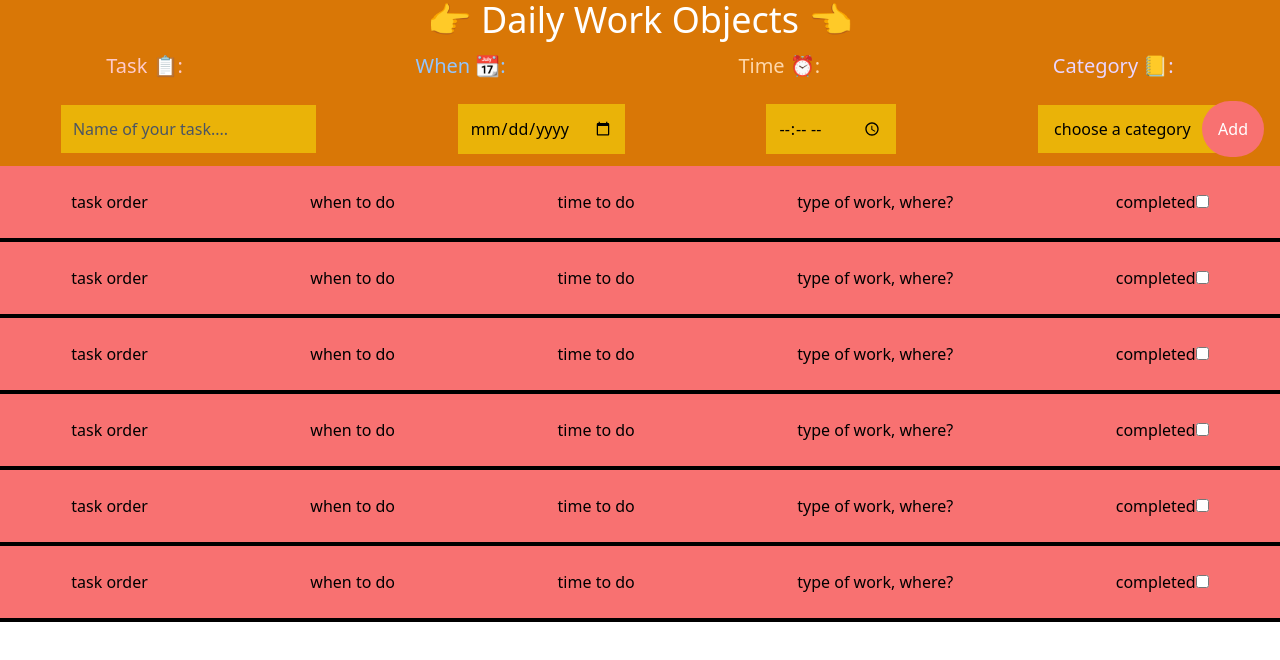
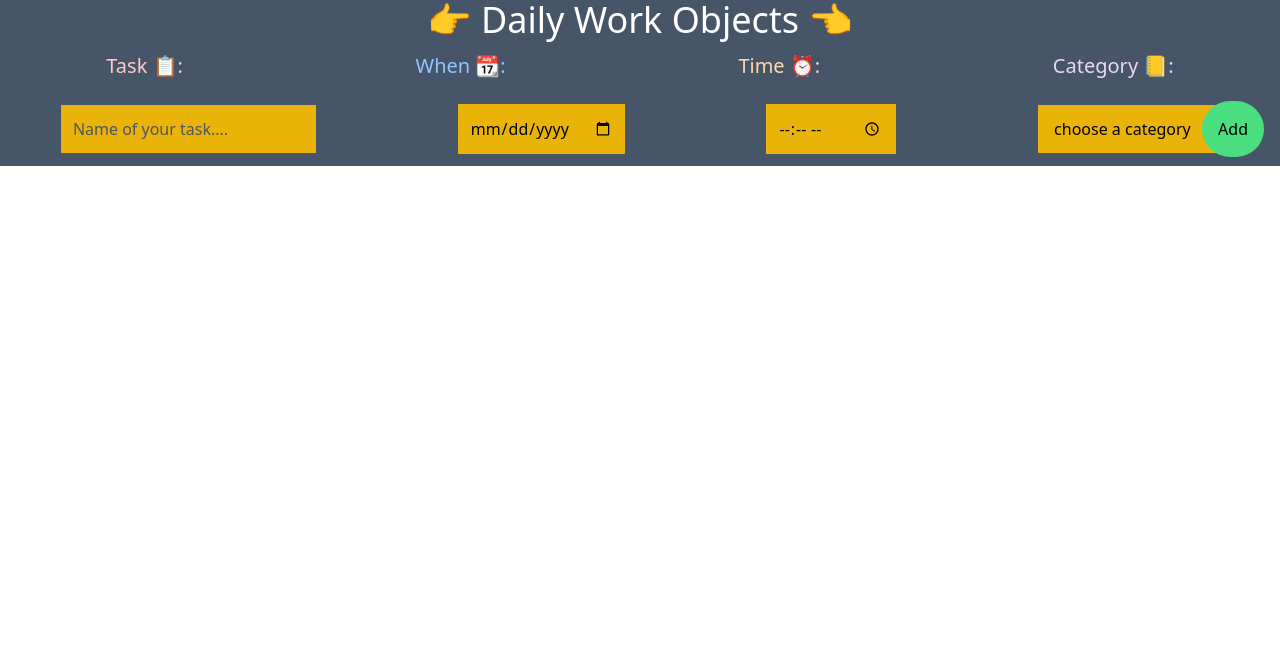
Before and after one commit to abdilatiiif/miniReactChallenges, a React (Vite) app: page / in a window 1280 px wide. Shown: the top 660 px of the page. Built offline with nearby package versions, Linux system fonts and the light colour scheme.

Commit message:
Todolist with add and remove btn, ferdig

```diff
--- a/src/Form.jsx
+++ b/src/Form.jsx
@@ -1,8 +1,33 @@
-import { useState } from "react";
+import { useState, useRef } from "react";
 import Item from "./Item.jsx";
 
 export default function Form() {
-  const [taskItem, setTaskItem] = useState([]);
+  const [taskItems, setTaskItems] = useState([
+    /*
+    {
+      task: "ringe mor",
+      when: "2025-01-12",
+      time: "10:10",
+      category: "jobb",
+      id: 192,
+    },
+    {
+      task: "hente bil fra oslo",
+      when: "2026-02-12",
+      time: "17:10",
+      category: "fritid",
+      id: 132,
+    },
+    {
+      task: "spille spill",
+      when: "2028-01-12",
+      time: "09:10",
+      category: "fritid",
+      id: 112,
+    },
+    */
+  ]);
+  const formRef = useRef(null);
 
   function taskInfo(event) {
     event.preventDefault();
@@ -13,13 +38,38 @@ export default function Form() {
     const when = formData.get("when");
     const time = formData.get("time");
     const category = formData.get("category");
+    const id = Math.trunc(Math.random() * 100 + 1);
+    console.log(id);
 
-    console.log(task, when, time, category);
+    setTaskItems((prevTasks) => [
+      ...prevTasks,
+      {
+        task: task,
+        when: when,
+        time: time,
+        category: category,
+        id: id,
+      },
+    ]);
+    console.log(taskItems);
+    // Reset form inputs
+    formRef.current.reset();
+  }
+
+  function handleDeleteTask(id) {
+    console.log("clicked task", id);
+
+    setTaskItems((prevTaskItems) =>
+      prevTaskItems.filter((taskItem) => {
+        return taskItem.id !== id;
+      })
+    );
   }
 
   return (
     <>
       <form
+        ref={formRef}
         onSubmit={taskInfo}
         className="flex items-center justify-around gap-5 py-3"
       >
@@ -29,6 +79,7 @@ export default function Form() {
             type="text"
             placeholder="Name of your task...."
             name="task"
+            required
           />
         </label>
         <label htmlFor="when">
@@ -36,6 +87,7 @@ export default function Form() {
             className="p-3 text-black bg-yellow-500"
             type="date"
             name="when"
+            required
           />
         </label>
         <label htmlFor="time">
@@ -43,10 +95,15 @@ export default function Form() {
             className="p-3 text-black bg-yellow-500"
             type="time"
             name="time"
+            required
           />
         </label>
         <label htmlFor="category">
-          <select className="p-3 text-black bg-yellow-500" name="category">
+          <select
+            className="p-3 text-black bg-yellow-500"
+            name="category"
+            required
+          >
             <option value="">choose a category</option>
             <option value="hjemme">Hjemme</option>
             <option value="skole">Skole</option>
@@ -57,19 +114,21 @@ export default function Form() {
         </label>
         <button
           type="submit"
-          className="absolute p-4 text-white bg-red-400 rounded-full right-4"
+          className="absolute p-4 text-black bg-green-400 rounded-full right-4"
         >
           Add
         </button>
       </form>
 
       {/** Item Returns here */}
-      <Item />
-      <Item />
-      <Item />
-      <Item />
-      <Item />
-      <Item />
+      {taskItems.map((taskItem, index) => (
+        <Item
+          taskItem={taskItem}
+          key={index}
+          handleDeleteTask={handleDeleteTask}
+          id={taskItem.id}
+        />
+      ))}
     </>
   );
 }
--- a/src/Item.jsx
+++ b/src/Item.jsx
@@ -1,13 +1,11 @@
 import React from "react";
+import PropTypes from "prop-types";
 
-export default function Item() {
+export default function Item(props) {
   const [checked, SetChecked] = React.useState(false);
 
   function handleChecked() {
-    console.log("checked klikked");
-
     SetChecked((prevState) => !prevState);
-    console.log(checked);
   }
 
   return (
@@ -17,10 +15,19 @@ export default function Item() {
       }  border-b-4 border-black`}
     >
       <ul className="flex items-center justify-around gap-5 py-3">
-        <li>task order</li>
-        <li>when to do</li>
-        <li>time to do</li>
-        <li>type of work, where? </li>
+        <li>
+          {/** delete task  */}
+          <button
+            className="p-3 text-white bg-black rounded-full"
+            onClick={() => props.handleDeleteTask(props.taskItem.id)}
+          >
+            X
+          </button>
+        </li>
+        <li> {props.taskItem.task}</li>
+        <li>{props.taskItem.when}</li>
+        <li>{props.taskItem.time}</li>
+        <li>{props.taskItem.category}</li>
         <li>
           completed
           <input onChange={handleChecked} type="checkbox" />
@@ -29,3 +36,14 @@ export default function Item() {
     </section>
   );
 }
+
+Item.propTypes = {
+  taskItem: PropTypes.shape({
+    id: PropTypes.number.isRequired,
+    task: PropTypes.string.isRequired,
+    when: PropTypes.string.isRequired,
+    time: PropTypes.string.isRequired,
+    category: PropTypes.string.isRequired,
+  }).isRequired,
+  handleDeleteTask: PropTypes.func.isRequired,
+};
--- a/src/TodoList.jsx
+++ b/src/TodoList.jsx
@@ -2,7 +2,7 @@ import Form from "./Form.jsx";
 
 export default function TodoList() {
   return (
-    <div className="container mx-auto text-center bg-amber-600">
+    <div className="container mx-auto text-center bg-slate-600">
       <h1 className="text-4xl text-white"> 👉 Daily Work Objects 👈 </h1>
       <main>
         {/*liste navn*/}
```
